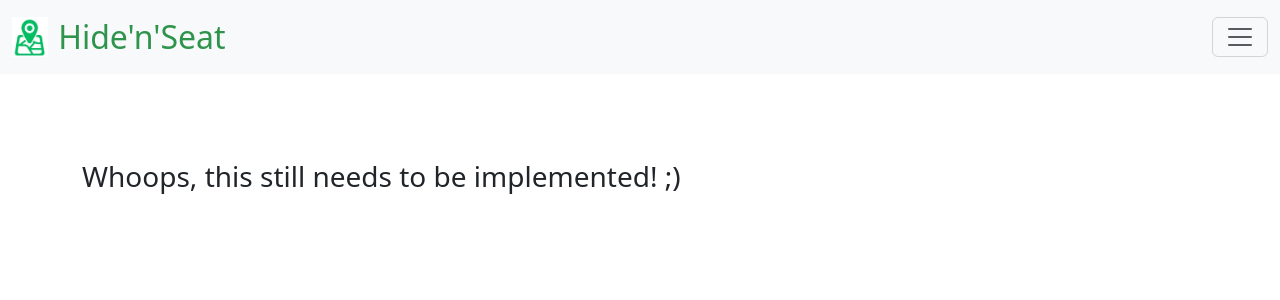
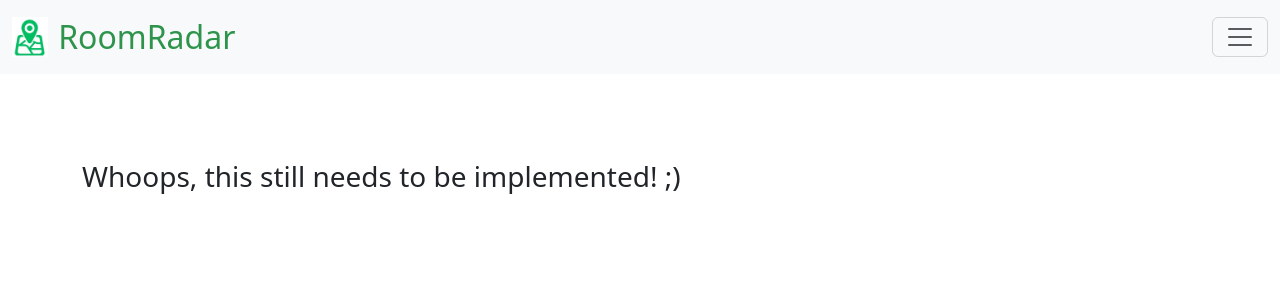
Before and after one commit to Code2703/FCS_roomfinder, a Flask app: page /apology in a window 1280 px wide. Shown: the top 300 px of the page. Run offline with Flask 3, Linux system fonts and the light colour scheme; parts of the project's set-up code (start-up, migrations or seed data) failed here and were passed over.

Commit message:
renaming to roomradar

```diff
--- a/templates/layout.html
+++ b/templates/layout.html
@@ -25,20 +25,20 @@
             <div class="container-fluid">
               <div class="d-flex align-items-center">
                 <img src="static\LogoSmall.png" alt="Logo" height="40" class="d-inline-block align-text-top" style="margin-right: 10px;">
-                <a class="navbar-brand" href="/" style="color: #2e944b;">Hide'n'Seat</a>
+                <a class="navbar-brand" href="/" style="color: #2e944b;">RoomRadar</a>
               </div>
               <button class="navbar-toggler" type="button" data-bs-toggle="offcanvas" data-bs-target="#offcanvasNavbar" aria-controls="offcanvasNavbar" aria-label="Toggle navigation" style="color: #28a745;">
                 <span class="navbar-toggler-icon" style="color: #2e944b;"></span>
               </button>
               <div class="offcanvas offcanvas-end" tabindex="-1" id="offcanvasNavbar" aria-labelledby="offcanvasNavbarLabel">
                 <div class="offcanvas-header">
-                  <h5 class="offcanvas-title" id="offcanvasNavbarLabel" style="color: #2e944b;">Hide'n'Seat</h5>
+                  <h5 class="offcanvas-title" id="offcanvasNavbarLabel" style="color: #2e944b;">RoomRadar</h5>
                   <button type="button" class="btn-close" data-bs-dismiss="offcanvas" aria-label="Close"></button>
                 </div>
                 <div class="offcanvas-body">
                   <ul class="navbar-nav justify-content-end flex-grow-1 pe-3">
                     <li class="nav-item">
-                      <a class="nav-link" aria-current="page" href="/">The Roomfinder</a>
+                      <a class="nav-link" aria-current="page" href="/">The RoomRadar</a>
                     </li>
                     <li class="nav-item">
                       <a class="nav-link" aria-current="page" href="/allrooms">The Rooms</a>
```
Also changed, not shown: templates/home.html (+3 -5 lines).
